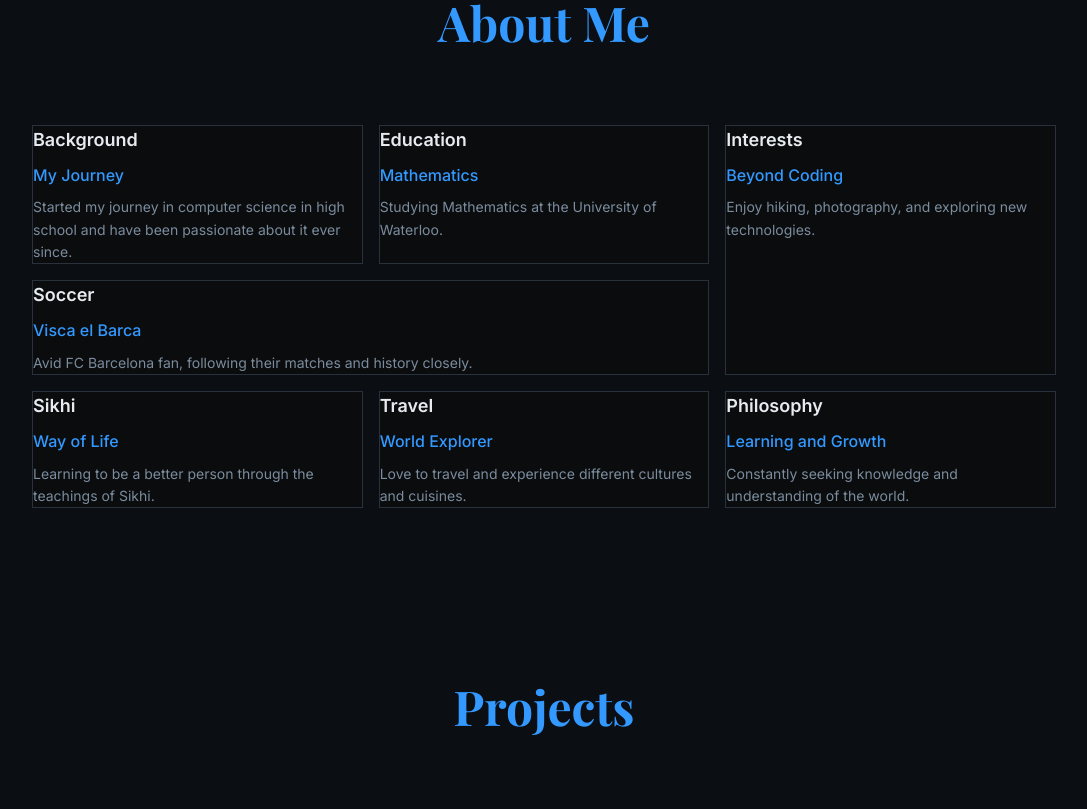
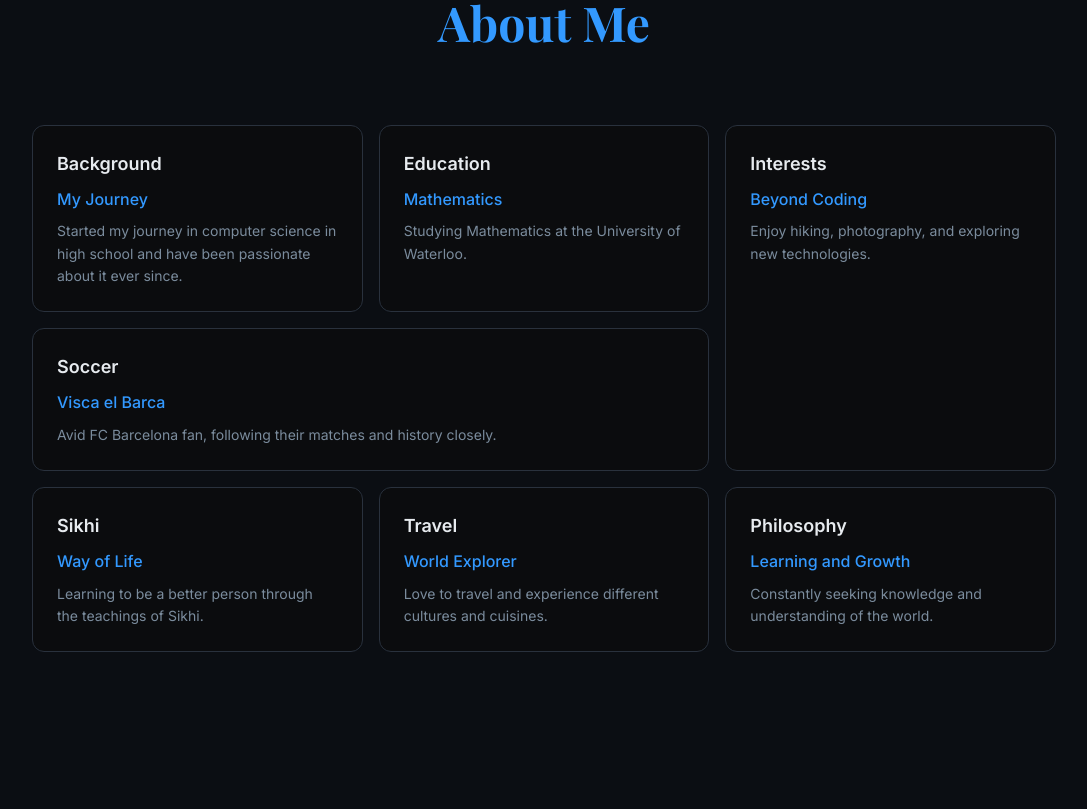
Before and after one commit to error-loading/portfolio-website, a React (Vite) app: page / in a window 1280 px wide. Shown: the part 880-1689 px from the top of the page, without its empty margins (96-1183 px from the left). Built offline with nearby package versions, Linux system fonts and the light colour scheme.

Commit message:
smallest fixes

```diff
--- a/src/components/AboutCard.tsx
+++ b/src/components/AboutCard.tsx
@@ -4,7 +4,7 @@ const AboutCard = ({ title, subtitle, description, className='', delay=0 } : Car
 
     return (
         <div
-        className={`card-glass about-car ${className}`}
+        className={`card-glass about-card visible ${className}`}
         style={{ animationDelay: `${delay}` }}>
             <h3 className="about-card-title">{title}</h3>
             {subtitle && <h4 className="about-card-subtitle">{subtitle}</h4>}
```
